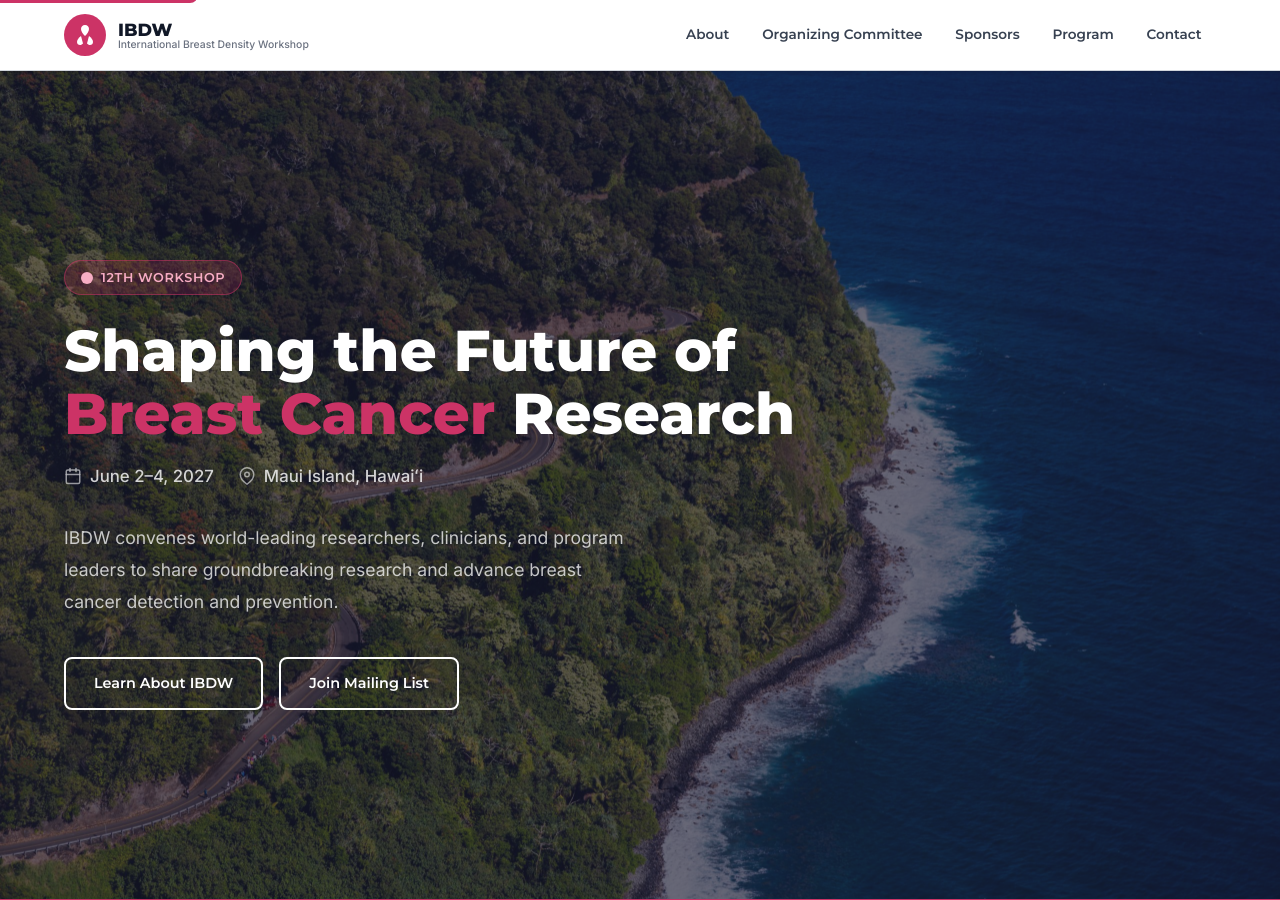
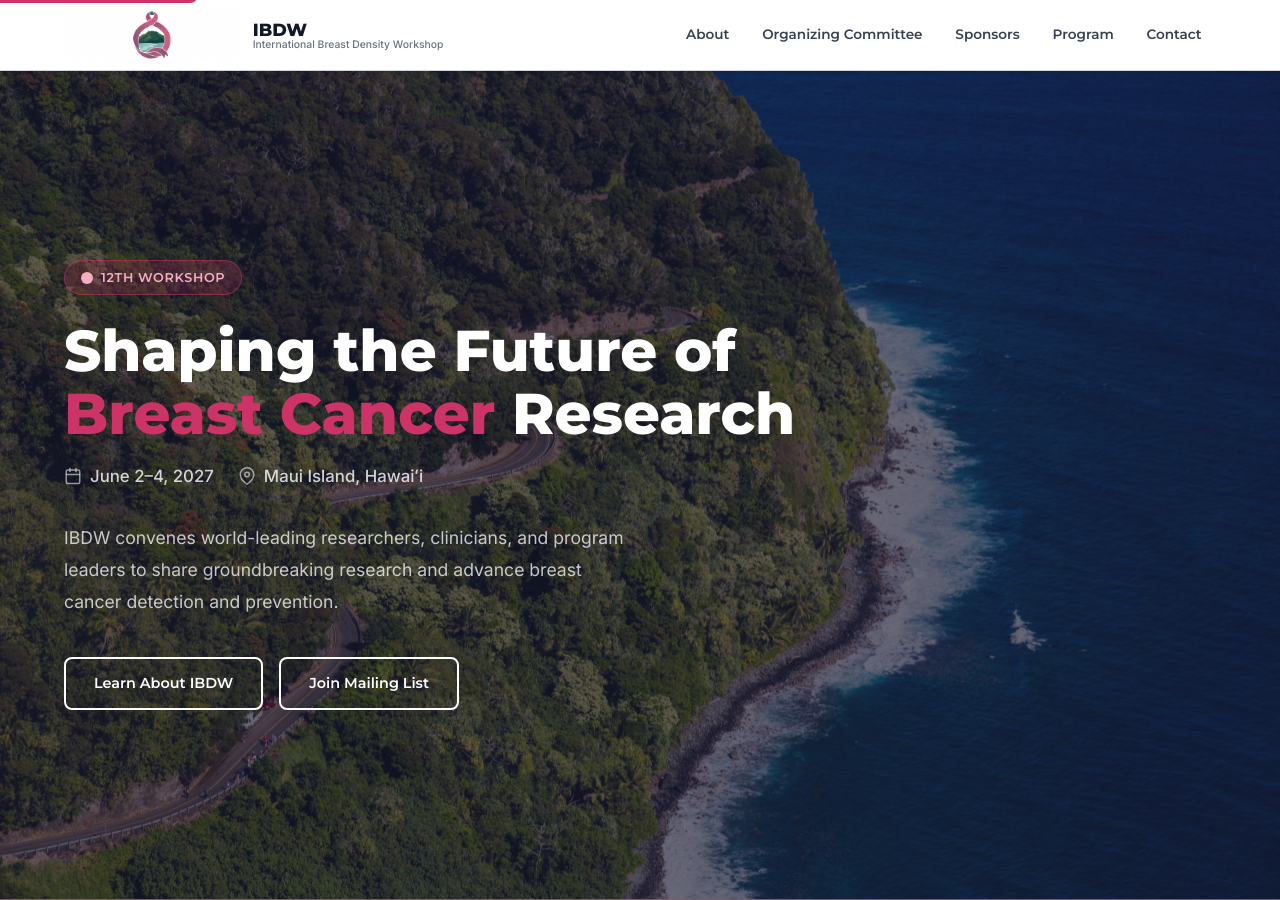
Before and after one commit to jshepherd46/breastdensityworkshop, a Jekyll site: the page built from index.html, in a window 1280 px wide and 900 px high. Built offline with Jekyll 4.4.1, drawn with Linux system fonts in a browser that asks for light colours.

Commit message:
feat(branding): swap inline ribbon SVG for the 2027 IBDW Maui ribbon logo
Site logo mark now uses the Maui ribbon artwork in both header and
footer. CSS sized the mark to fit the wider artwork (no pink disc),
with a white-pad variant on the dark footer so the image canvas
blends instead of showing as a hard rectangle.

Co-Authored-By: Claude Opus 4.7 (1M context) <noreply@anthropic.com>

```diff
--- a/_includes/footer.html
+++ b/_includes/footer.html
@@ -2,12 +2,8 @@
   <div class="container">
     <div class="footer-brand">
       <a href="{{ site.baseurl }}/" class="site-logo" style="margin-bottom: 0;">
-        <div class="site-logo__mark" aria-hidden="true">
-          <svg viewBox="0 0 24 24" xmlns="http://www.w3.org/2000/svg">
-            <path d="M12 2C9.5 2 8 4 8 6c0 2.5 2 5 4 7 2-2 4-4.5 4-7 0-2-1.5-4-4-4z"/>
-            <path d="M8 13c-2 1.5-4 3.5-4 6 0 1.7 1.3 3 3 3 1.2 0 2.3-.7 3-1.5"/>
-            <path d="M16 13c2 1.5 4 3.5 4 6 0 1.7-1.3 3-3 3-1.2 0-2.3-.7-3-1.5"/>
-          </svg>
+        <div class="site-logo__mark site-logo__mark--on-dark" aria-hidden="true">
+          <img src="{{ site.baseurl }}/assets/images/maui-ribbon.png" alt="">
         </div>
         <div class="site-logo__text">
           <span class="site-logo__abbr" style="color: white;">IBDW</span>
--- a/_includes/header.html
+++ b/_includes/header.html
@@ -41,12 +41,7 @@
   <div class="container">
     <a href="{{ site.baseurl }}/" class="site-logo" aria-label="IBDW Home">
       <div class="site-logo__mark" aria-hidden="true">
-        <!-- Ribbon / breast cancer awareness icon -->
-        <svg viewBox="0 0 24 24" xmlns="http://www.w3.org/2000/svg">
-          <path d="M12 2C9.5 2 8 4 8 6c0 2.5 2 5 4 7 2-2 4-4.5 4-7 0-2-1.5-4-4-4z"/>
-          <path d="M8 13c-2 1.5-4 3.5-4 6 0 1.7 1.3 3 3 3 1.2 0 2.3-.7 3-1.5"/>
-          <path d="M16 13c2 1.5 4 3.5 4 6 0 1.7-1.3 3-3 3-1.2 0-2.3-.7-3-1.5"/>
-        </svg>
+        <img src="{{ site.baseurl }}/assets/images/maui-ribbon.png" alt="">
       </div>
       <div class="site-logo__text">
         <span class="site-logo__abbr">IBDW</span>
--- a/assets/css/main.css
+++ b/assets/css/main.css
@@ -221,20 +221,26 @@ p:last-child { margin-bottom: 0; }
 }
 
 .site-logo__mark {
-  width: 42px;
-  height: 42px;
-  background: var(--pink);
-  border-radius: 50%;
+  height: 52px;
+  width: auto;
   display: flex;
   align-items: center;
   justify-content: center;
   flex-shrink: 0;
 }
 
-.site-logo__mark svg {
-  width: 24px;
-  height: 24px;
-  fill: white;
+.site-logo__mark img {
+  height: 100%;
+  width: auto;
+  display: block;
+}
+
+/* On the dark footer, give the logo a white rounded pad so the
+   image's white canvas blends rather than sitting as a hard rectangle. */
+.site-logo__mark--on-dark {
+  background: white;
+  border-radius: var(--radius);
+  padding: 4px 8px;
 }
 
 .site-logo__text {
```
Also changed, not shown: assets/images/maui-ribbon.png (added).
